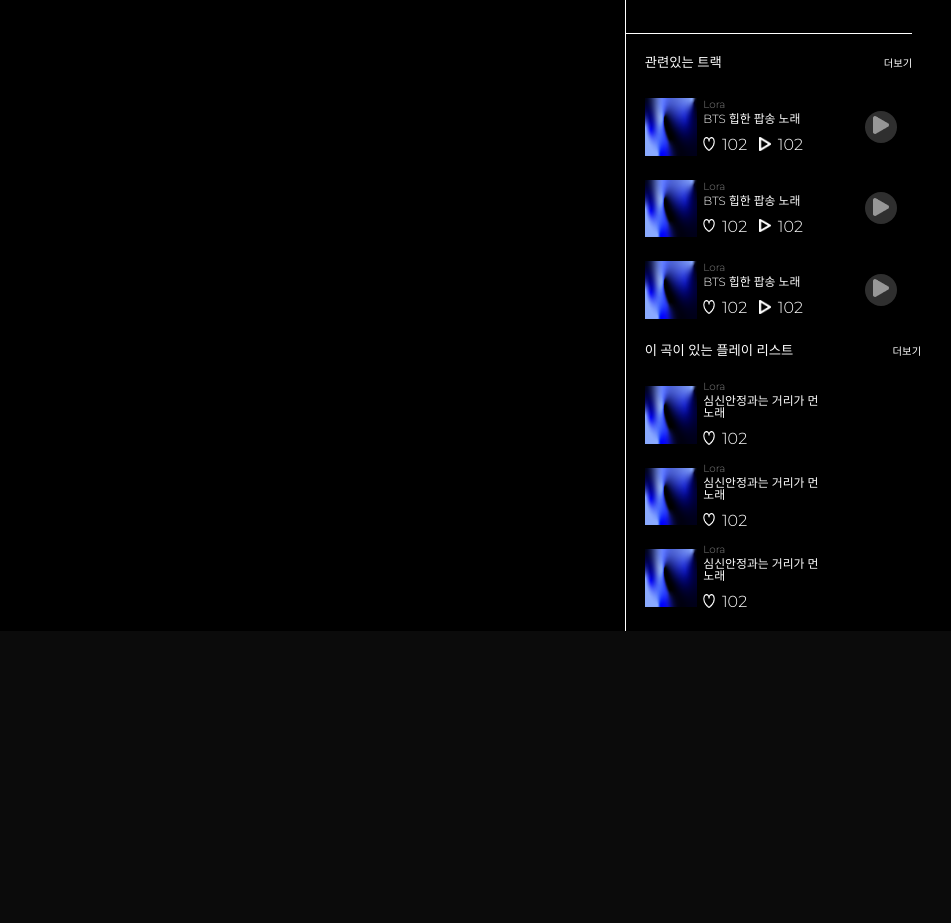
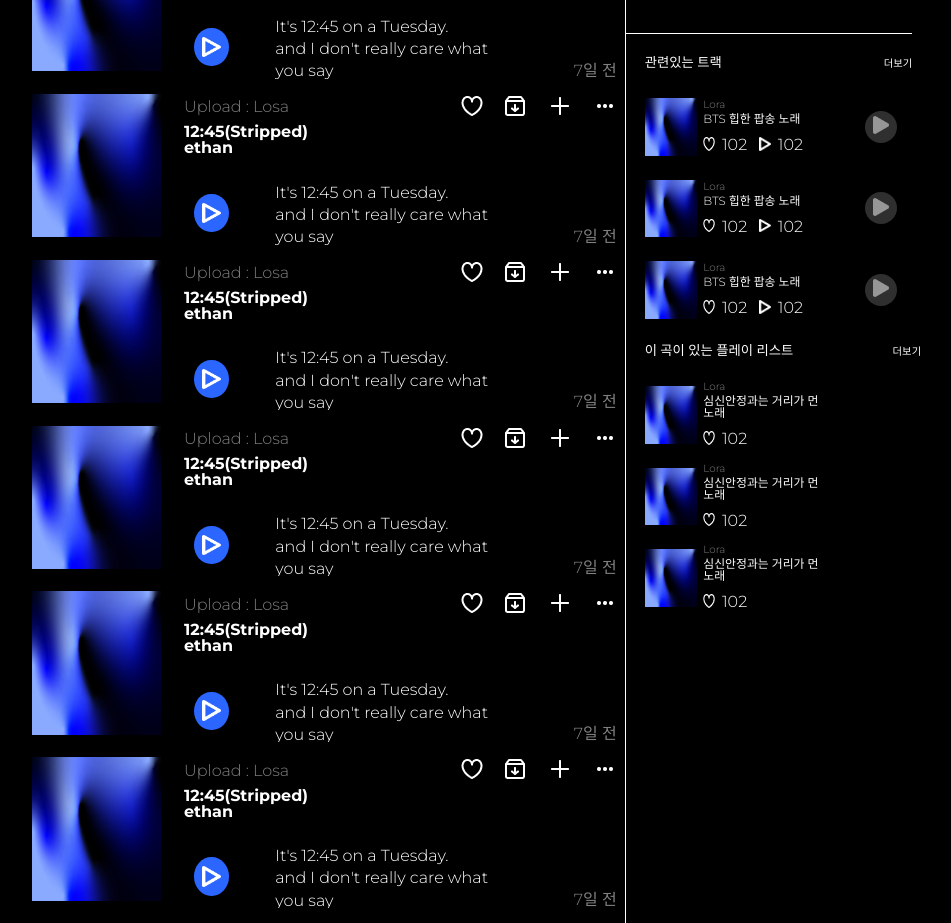
Before and after one commit to WebVolume/volume-client, a React (Create React App) app: page /profile in a window 1280 px wide. Shown: the part 460-1383 px from the top of the page, without its empty margins (168-1119 px from the left). Before the commit the page ends 1091 px from the top, so only its background shows below. Built offline with nearby package versions, Linux system fonts and the light colour scheme.

Commit message:
rename : LikeTrack->InlineTrack

```diff
--- a/src/components/Common/LikesTrackList/LikesTrack/LikesTrack.tsx
+++ b/src/components/Common/InlineTrackList/InlineTrack/InlineTrack.tsx
@@ -5,7 +5,7 @@ import emptyHeartIcon from "@ico/empty-heart.png";
 import plusIcon from "@ico/plus.png";
 import etcIcon from "@ico/etc.png";
 import playIcon from "@ico/play.png";
-import "./LikesTrack.scss";
+import "./InlineTrack.scss";
 
 const LikesTrack = () => {
   return (
--- /dev/null
+++ b/src/components/Common/InlineTrackList/InlineTrack/index.ts
@@ -0,0 +1,3 @@
+import InlineTrack from "./InlineTrack";
+
+export { InlineTrack };
--- /dev/null
+++ b/src/components/Common/InlineTrackList/InlineTrackList.tsx
@@ -0,0 +1,18 @@
+import React from "react";
+import "./InlineTrackList.scss";
+import { InlineTrack } from "./InlineTrack";
+
+const InlineTrackList = () => {
+  return (
+    <div className="likes-track-list">
+      <InlineTrack />
+      <InlineTrack />
+      <InlineTrack />
+      <InlineTrack />
+      <InlineTrack />
+      <InlineTrack />
+    </div>
+  );
+};
+
+export default InlineTrackList;
--- /dev/null
+++ b/src/components/Common/InlineTrackList/index.ts
@@ -0,0 +1,3 @@
+import InlineTrackList from "./InlineTrackList";
+
+export { InlineTrackList };
--- a/src/components/Common/LikesTrackList/LikesTrack/index.ts
+++ /dev/null
@@ -1,3 +0,0 @@
-import LikesTrack from "./LikesTrack";
-
-export { LikesTrack };
--- a/src/components/Common/LikesTrackList/index.ts
+++ /dev/null
@@ -1,3 +0,0 @@
-import LikesTrackList from "./LikesTrackList";
-
-export { LikesTrackList };
--- a/src/components/Common/index.ts
+++ b/src/components/Common/index.ts
@@ -4,11 +4,14 @@ import { RelateTrackList } from "./RelateTrackList";
 import { MiniPlayList } from "./MiniPlayList";
 import { MiniTrack } from "./MiniTrack";
 import { InPlayList } from "./InPlayLIst";
+import { InlineTrackList } from "./InlineTrackList";
+
 export {
   RightAside,
   TopNav,
   RelateTrackList,
   MiniPlayList,
   MiniTrack,
-  InPlayList
+  InPlayList,
+  InlineTrackList
 };
--- a/src/components/Profile/ProfileMain/ProfileMain.tsx
+++ b/src/components/Profile/ProfileMain/ProfileMain.tsx
@@ -1,6 +1,10 @@
 import React from "react";
 import { UserStats } from "@components/Profile";
-import { RelateTrackList, InPlayList } from "@components/Common";
+import {
+  RelateTrackList,
+  InPlayList,
+  InlineTrackList
+} from "@components/Common";
 
 import "./ProfileMain.scss";
 
@@ -18,7 +22,7 @@ const ProfileMain = () => {
       </div>
       <div className="profile-main-grid-container">
         <div className="profile-main-grid-container__music-list">
-          여기에 뮤직리스트
+          <InlineTrackList />
         </div>
         <UserStats />
         <div className="profile-main-grid-container__right-container">
```
Also changed, not shown: src/components/Common/LikesTrackList/LikesTrackList.tsx (deleted, +0 -18 lines), src/components/Common/InlineTrackList/InlineTrack/InlineTrack.scss (renamed from src/components/Common/LikesTrackList/LikesTrack/LikesTrack.scss), src/components/Common/InlineTrackList/InlineTrackList.scss (added).
